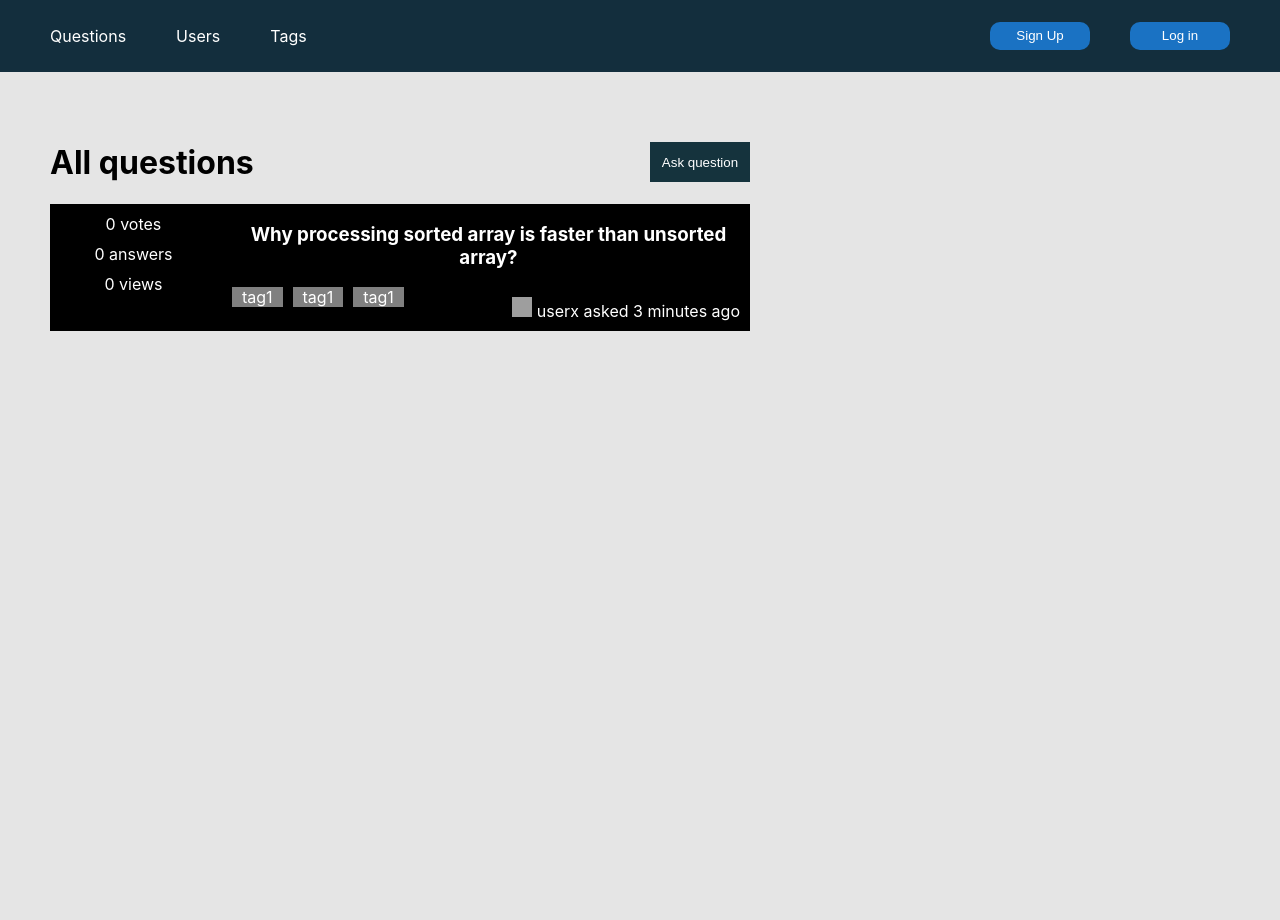
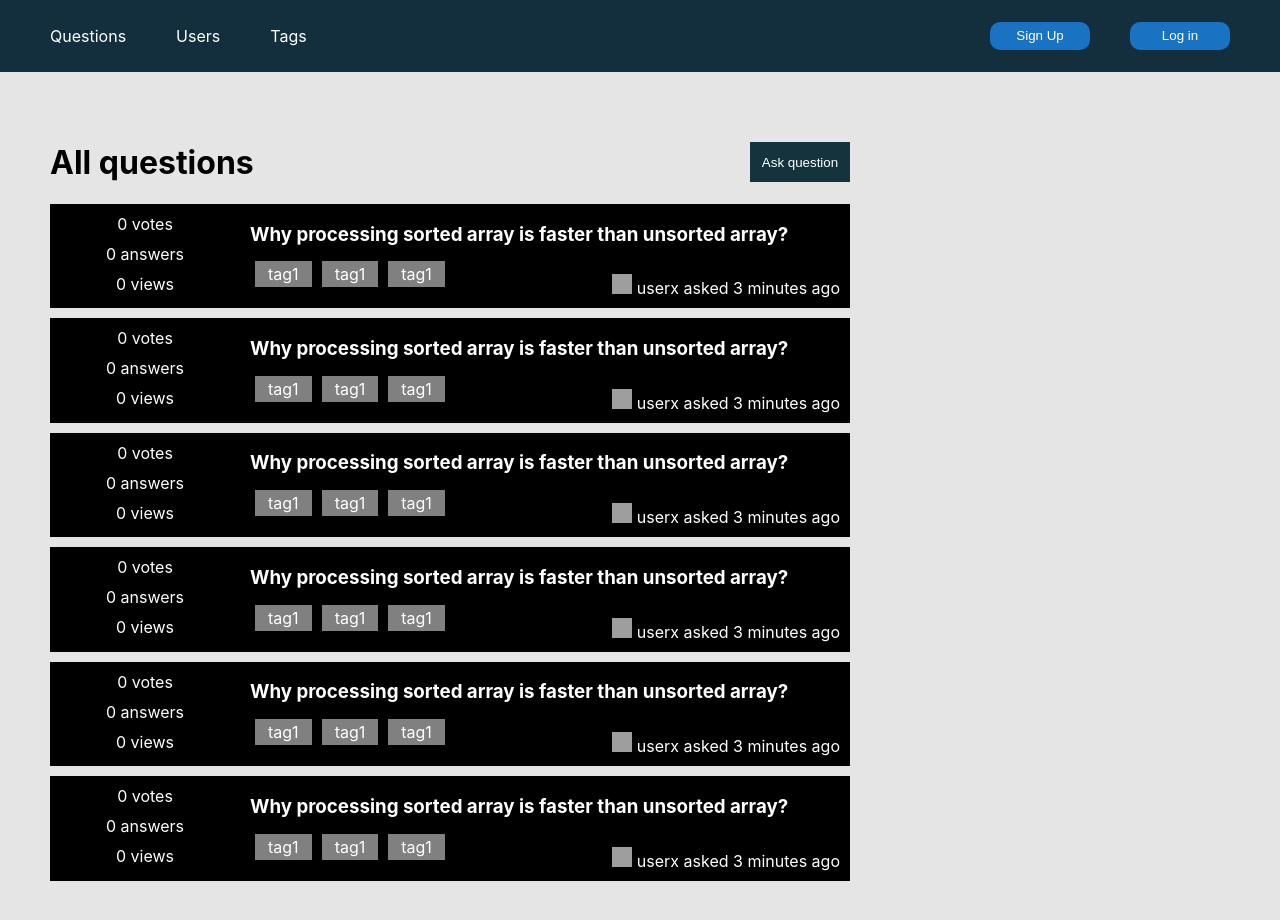
Before and after one commit to MuhammadMagdy98/Stack-overflow-clone, a React (Create React App) app in the folder client/front-end/: page /questions in a window 1280 px wide. Shown: the top 920 px of the page. Before the commit the page ends 800 px from the top, so only its background shows below. Built offline with nearby package versions, Linux system fonts and the light colour scheme; grey boxes are pictures that could not be loaded.

Commit message:
Added each component in a separate folder

```diff
--- a/client/front-end/package.json
+++ b/client/front-end/package.json
@@ -8,6 +8,7 @@
     "@testing-library/user-event": "^13.5.0",
     "react": "^18.1.0",
     "react-dom": "^18.1.0",
+    "react-icons": "^4.4.0",
     "react-router": "^6.3.0",
     "react-router-dom": "^6.3.0",
     "react-scripts": "5.0.1",
--- a/client/front-end/src/components/SignUp.js
+++ b/client/front-end/src/components/Login/Login.js
@@ -1,9 +1,13 @@
 import "./Login-style.css";
-import FacebookLogo from "../assets/facebook-logo.svg";
-import GoogleLogo from "../assets/google-logo.svg";
-import GithubLogo from "../assets/github-logo.svg";
+import FacebookLogo from "../../assets/facebook-logo.svg";
+import GoogleLogo from "../../assets/google-logo.svg";
+import GithubLogo from "../../assets/github-logo.svg";
+import { LoginContext } from "../../helpers/Context";
+
+
 
 export default function Login() {
+
   return (
     <div className="login-container">
       <div className="social-login">
@@ -23,14 +27,12 @@ export default function Login() {
       <form className="login-form">
         <div className="login-form-container">
           <label>Email</label>
-          <input type="email" className="login-email"></input>
-          <label>Username</label>
           <input className="login-email"></input>
 
           <label>Password</label>
           <input className="login-password"></input>
           <div className="login-button-container">
-            <button className="login-button">Sign up</button>
+            <button className="login-button">Log in</button>
           </div>
         </div>
       </form>
--- a/client/front-end/src/components/QuestionCard-style.css
+++ b/client/front-end/src/components/QuestionCard/QuestionCard-style.css
@@ -1,10 +1,11 @@
 
 .question-card-container {
-    width: 700px;
+    width: 800px;
     background-color: black;
     display: flex;
     color: white;
     justify-content: space-between;
+    margin-bottom: 10px;
 
 }
 
@@ -40,8 +41,9 @@
 
 .question-tags-container a {
     background-color: grey;
-    padding: 0px 10px;
+    padding: 3px 13px;
     margin: 5px;
+
 }
 
 .question-card-container a:hover {
--- a/client/front-end/src/components/QuestionCard.js
+++ b/client/front-end/src/components/QuestionCard/QuestionCard.js
@@ -1,7 +1,7 @@
 import react from "react";
 import styled from "styled-components";
 import "./QuestionCard-style.css";
-import emptyUser from "../assets/empty-user.png";
+import emptyUser from "../../assets/empty-user.png";
 export default function QuestionCard(props) {
   return (
     <div className="question-card-container">
--- a/client/front-end/src/components/Questions-style.css
+++ b/client/front-end/src/components/Questions/Questions-style.css
@@ -2,7 +2,7 @@
 .questions-header {
     display: flex;
     justify-content: space-between;
-    width: 700px;
+    width: 800px;
 
 }
 
--- a/client/front-end/src/components/Questions.js
+++ b/client/front-end/src/components/Questions/Questions.js
@@ -1,4 +1,4 @@
-import QuestionCard from "./QuestionCard";
+import QuestionCard from "../QuestionCard/QuestionCard";
 import "./Questions-style.css";
 export default function Questions() {
   return (
@@ -11,6 +11,12 @@ export default function Questions() {
 
       </div>
       <QuestionCard/>
+      <QuestionCard/>
+      <QuestionCard/>
+      <QuestionCard/>
+      <QuestionCard/>
+      <QuestionCard/>
+
   </div>
 
   );
--- a/client/front-end/src/components/Login.js
+++ b/client/front-end/src/components/Signup/SignUp.js
@@ -1,13 +1,9 @@
-import "./Login-style.css";
-import FacebookLogo from "../assets/facebook-logo.svg";
-import GoogleLogo from "../assets/google-logo.svg";
-import GithubLogo from "../assets/github-logo.svg";
-import { LoginContext } from "../helpers/Context";
-
-
+import "../Login/Login-style.css";
+import FacebookLogo from "../../assets/facebook-logo.svg";
+import GoogleLogo from "../../assets/google-logo.svg";
+import GithubLogo from "../../assets/github-logo.svg";
 
 export default function Login() {
-
   return (
     <div className="login-container">
       <div className="social-login">
@@ -27,12 +23,14 @@ export default function Login() {
       <form className="login-form">
         <div className="login-form-container">
           <label>Email</label>
+          <input type="email" className="login-email"></input>
+          <label>Username</label>
           <input className="login-email"></input>
 
           <label>Password</label>
           <input className="login-password"></input>
           <div className="login-button-container">
-            <button className="login-button">Log in</button>
+            <button className="login-button">Sign up</button>
           </div>
         </div>
       </form>
```
Also changed, not shown: client/front-end/src/App.js (+4 -5 lines), client/front-end/src/components/Login/Login-style.css (renamed from client/front-end/src/components/Login-style.css), client/front-end/src/components/Navbar/Navbar-style.css (renamed from client/front-end/src/components/Navbar-style.css), client/front-end/src/components/Navbar/Navbar.js (renamed from client/front-end/src/components/Navbar.js), 1 other file (tests, documents, lock files or other folders).
